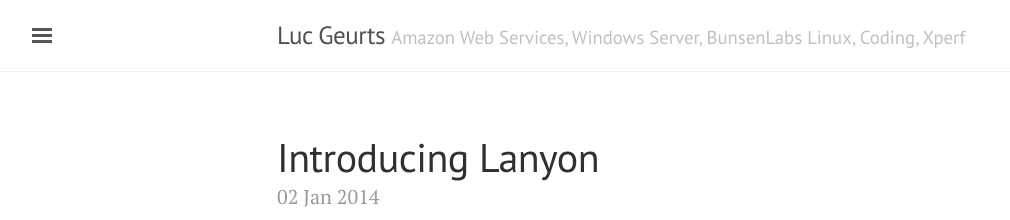
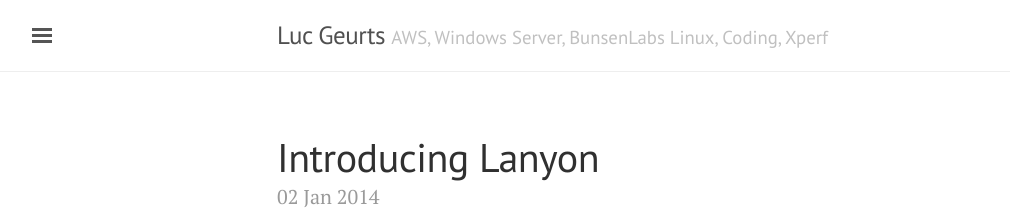
Before and after one commit to lgeurts/lgeurts.github.io, a Jekyll site: the page built from index.html, in a window 1280 px wide and 900 px high. Shown: the top 220 px of the window, without its empty margins (3-1013 px from the left). Built offline with Jekyll 4.4.1, drawn with Linux system fonts in a browser that asks for light colours; the list of posts is cut into pages by our own code.

Commit message:
Update _config.yml

```diff
--- a/_config.yml
+++ b/_config.yml
@@ -6,7 +6,7 @@ permalink:           pretty
 
 # Setup
 title:               Luc Geurts
-tagline:             'Amazon Web Services, Windows Server, BunsenLabs Linux, Coding, Xperf'
+tagline:             'AWS, Windows Server, BunsenLabs Linux, Coding, Xperf'
 description:         'Musings of a former (Platforms) PFE. Theme created by <a href="https://twitter.com/mdo" target="_blank">@mdo</a>.'
 url:                 http://lgeurts.github.io
 baseurl:             ''
```
